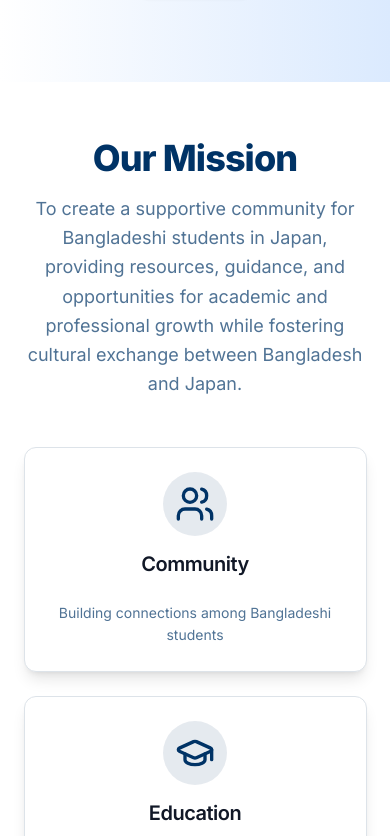
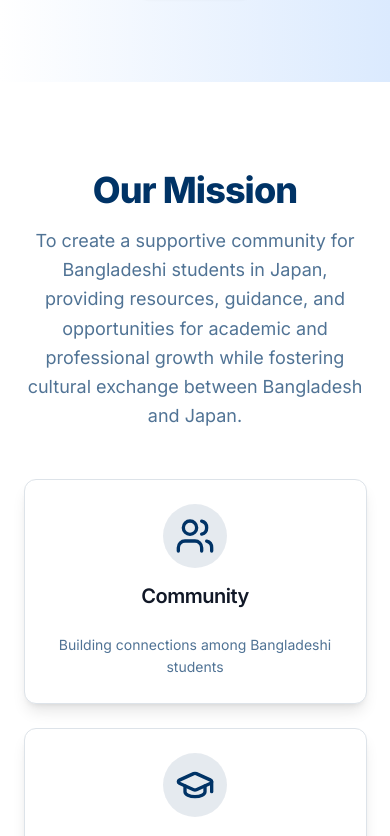
Before and after one commit to sakib-xrz/bssaj-frontend, a Next.js app: page / in a window 390 px wide. Shown: the part 828-1664 px from the top of the page. Built offline with nearby package versions, Linux system fonts and the light colour scheme.

Commit message:
responsive issue fixed

```diff
--- a/app/(public)/_components/articleList.tsx
+++ b/app/(public)/_components/articleList.tsx
@@ -85,7 +85,7 @@ const ArticleList: React.FC = () => {
               ))}
             </div>
 
-            <div className="flex flex-col pl-3 md:pl-4 md:border-l md:border-gray-200">
+            <div className="flex flex-col md:pl-4 md:border-l md:border-gray-200">
               {articlesRight.map((article, index) => (
                 <div key={`right-${index}`} className="py-3 md:py-4">
                   <h3 className="text-lg md:text-xl font-bold text-gray-800 mb-1">
@@ -100,7 +100,7 @@ const ArticleList: React.FC = () => {
                   </p>
 
                   {index < articlesRight.length - 1 && (
-                    <hr className="my-3 md:my-4 border-gray-200" />
+                    <hr className="my-2 md:my-4 border-gray-200" />
                   )}
                 </div>
               ))}
--- a/app/(public)/_components/ourMission.tsx
+++ b/app/(public)/_components/ourMission.tsx
@@ -43,7 +43,7 @@ const missionCards: MissionCardProps[] = [
 
 const OurMission: React.FC = () => {
   return (
-    <div className="container mx-auto p-4 flex flex-col items-center md:p-8 mt-10">
+    <div className="container mx-auto p-4 flex flex-col items-center md:p-8 mt-[72px]">
       <div className="text-center mb-12">
         <h1 className="text-4xl md:text-5xl font-extrabold text-primary mb-4 tracking-tight">
           Our Mission
```
